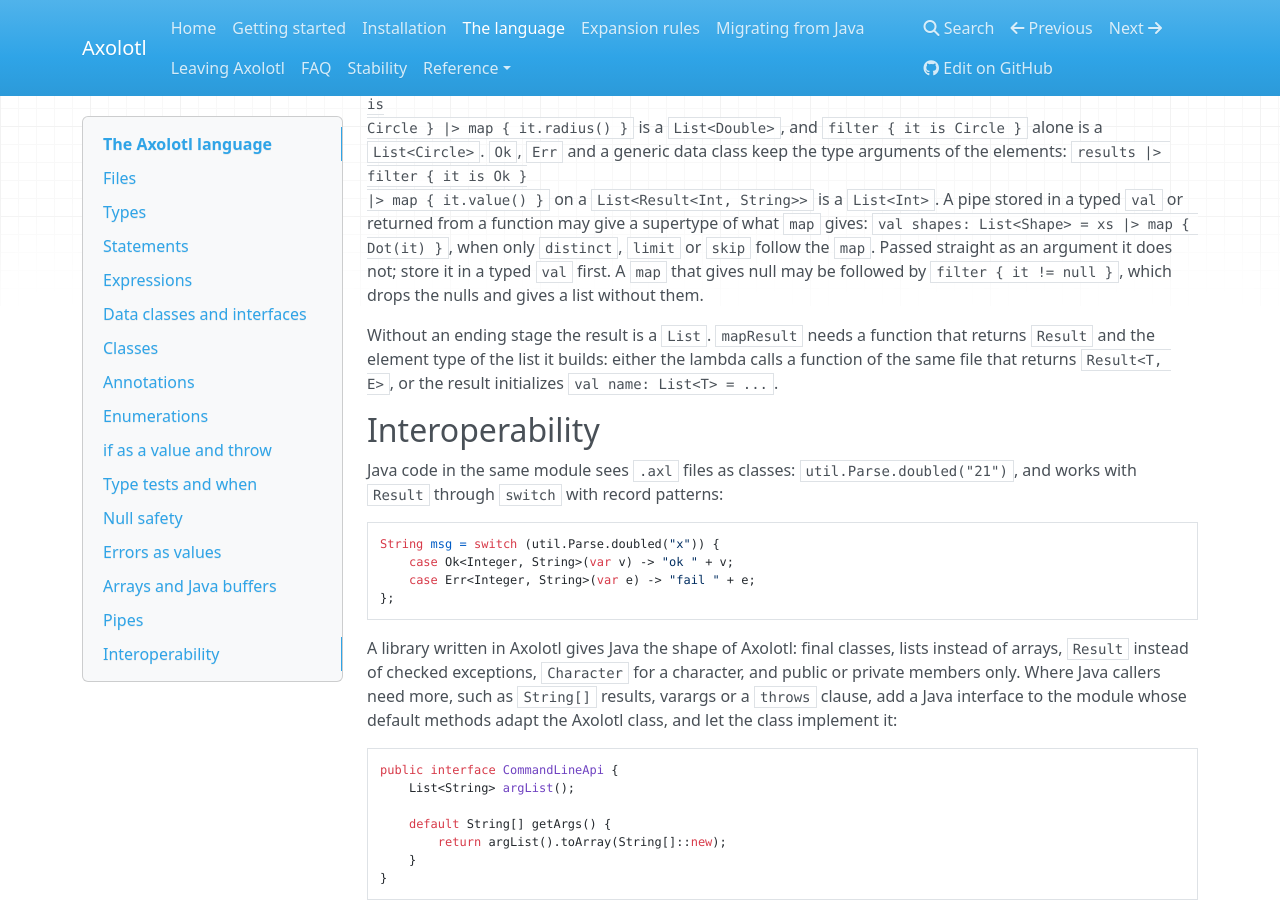
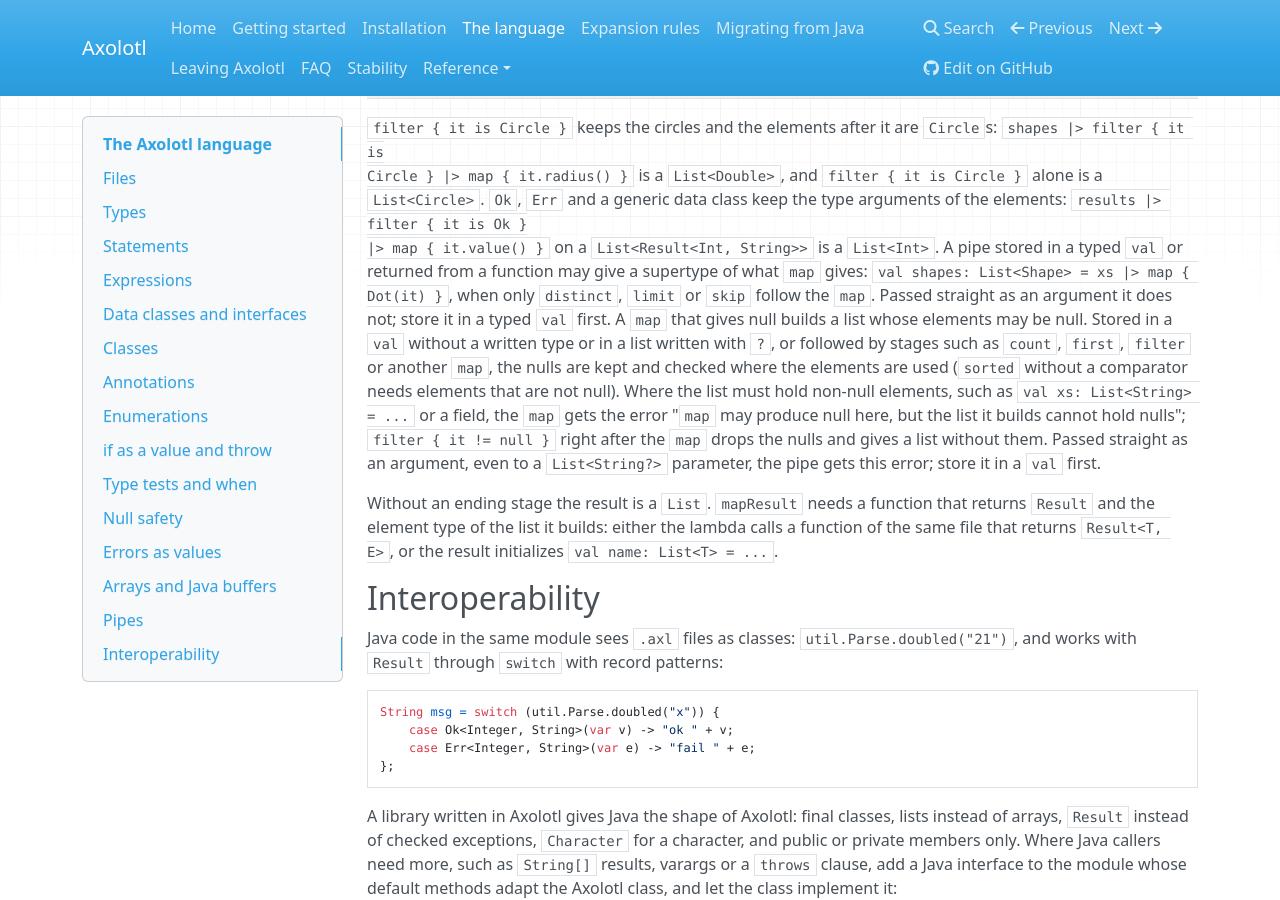
Before and after one commit to k1ngmang/axolotl-lang, an MkDocs documentation site: the page built from docs/language.md, in a window 1280 px wide and 900 px high, scrolled down 12672 px. Built offline with MkDocs 1.6.1, drawn with Linux system fonts in a browser that asks for light colours; nearby versions of some CDN libraries; some of the changed text lies outside the part shown.

Commit message:
Document nullable pipe results, types from other files and counting bounds

```diff
--- a/docs/language.md
+++ b/docs/language.md
@@ -88,7 +88,8 @@ Axolotl has no bounded wildcards (`? extends T`, `? super T`). A parameter that
   scope; it is closed the same way, and the `else` works as with a name.
 - `for (x in xs) { ... }` goes over a `List`, a `Set`, any `Iterable` or an array. `x` is a `val`.
 - `for (i in 0 until n) { ... }` counts from 0 to n - 1, `for (i in 1..n)` from 1 to n and `for (i in n downTo 0)` down to 0,
-  each with an optional `step k`, such as `for (k in -d..d step 2)`. Bounds and step are `Int` or `Long`, and the variable
+  each with an optional `step k`, such as `for (k in -d..d step 2)`. Bounds and step are `Int` or `Long`, also where only javac knows their type, such as a chain of
+  Java calls, and the variable
   is a `val` of their type, a `Long` if one of them is. They are read once, before the loop. A step that is not positive
   throws `IllegalArgumentException`, and an end at the limit of the type stops there. These forms exist only in the header
   of a `for`: Axolotl has no range values, and `until`, `downTo` and `step` are names elsewhere.
@@ -367,7 +368,8 @@ fn greet(name: String?) -> String = "Hello, " + (name?.trim() ?: "stranger")
   `addAll`, `Collections.addAll` and `ArrayList<String>(xs)` do not take elements that may be null. This
   follows nested type arguments (`Map<String, List<String?>>`), copies such as `ArrayList<>(xs)` and
   `collect(Collectors.toList())`, and fields of Java generic classes. `xs |> filter { it != null }`
-  drops the `?`: its value fits a `List<String>`.
+  drops the `?`: its value fits a `List<String>`. `val xs = rows |> map { it.get("a") }` is a
+  `List<String?>` when `get` may give null.
 - `Map.get` may return null, as NullAway knows, and so may the JDK methods that return null when
   there is no value: `poll` and `peek` of a `Queue`, `pollFirst`, `peekFirst` and the like of a
   `Deque`, `put`, `remove`, `putIfAbsent` and `replace` of a `Map` (the previous value) and its
@@ -582,8 +584,13 @@ Circle } |> map { it.radius() }` is a `List<Double>`, and `filter { it is Circle
 A pipe stored in a typed `val` or returned from a function may give a supertype of what `map` gives:
 `val shapes: List<Shape> = xs |> map { Dot(it) }`, when only `distinct`, `limit` or `skip` follow the `map`.
 Passed straight as an argument it does not; store it in a typed `val` first.
-A `map` that gives null may be followed by `filter { it != null }`, which drops the nulls and gives a list
-without them.
+A `map` that gives null builds a list whose elements may be null. Stored in a `val` without a written type
+or in a list written with `?`, or followed by stages such as `count`, `first`, `filter` or another `map`, the
+nulls are kept and checked where the elements are used (`sorted` without a comparator needs elements that are
+not null). Where the list must hold non-null elements, such as `val xs: List<String> = ...` or a field, the
+`map` gets the error "`map` may produce null here, but the list it builds cannot hold nulls";
+`filter { it != null }` right after the `map` drops the nulls and gives a list without them. Passed straight
+as an argument, even to a `List<String?>` parameter, the pipe gets this error; store it in a `val` first.
 
 Without an ending stage the result is a `List`. `mapResult` needs a function that returns `Result`
 and the element type of the list it builds: either the lambda calls a function of the same file
```
Also changed, not shown: CHANGELOG.md (+5 -1 lines), docs/decisions.md (+4 -2 lines).
